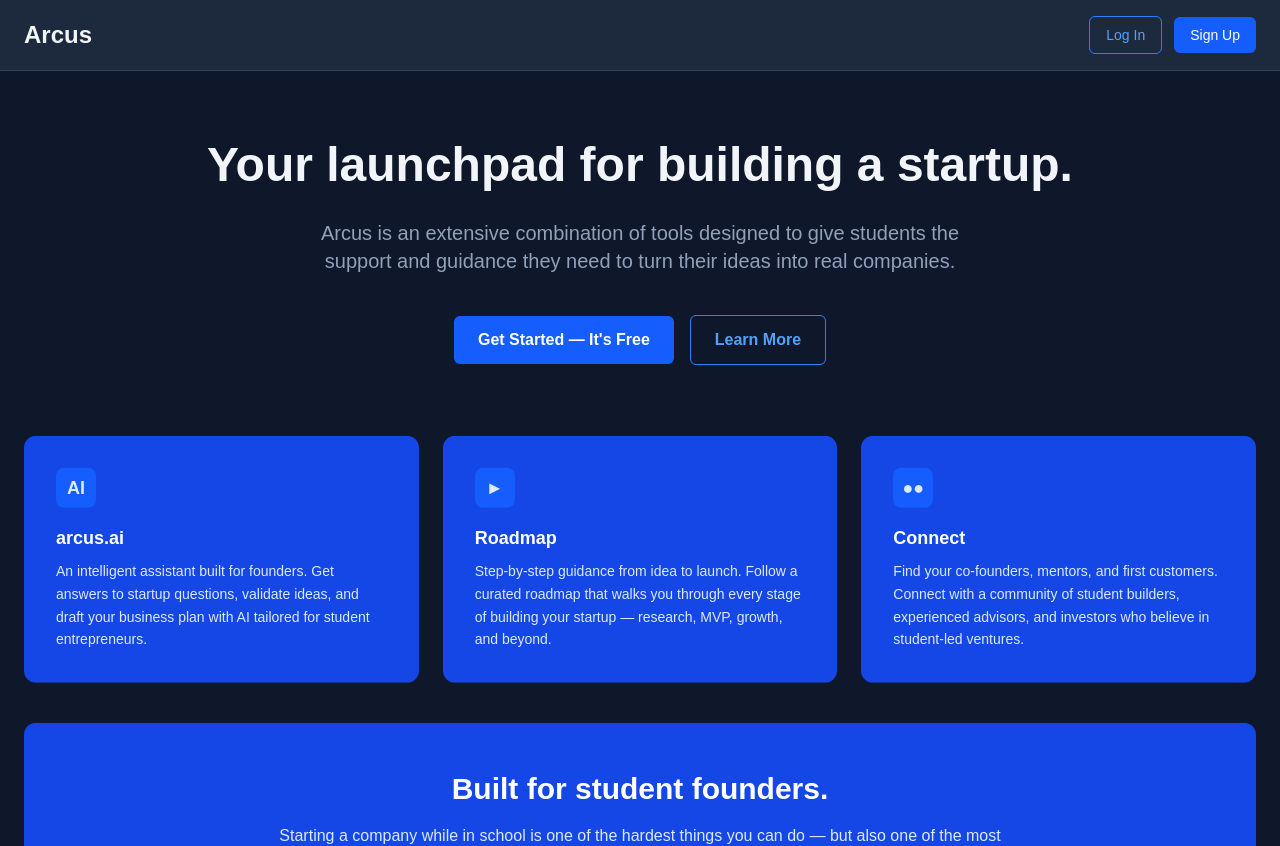
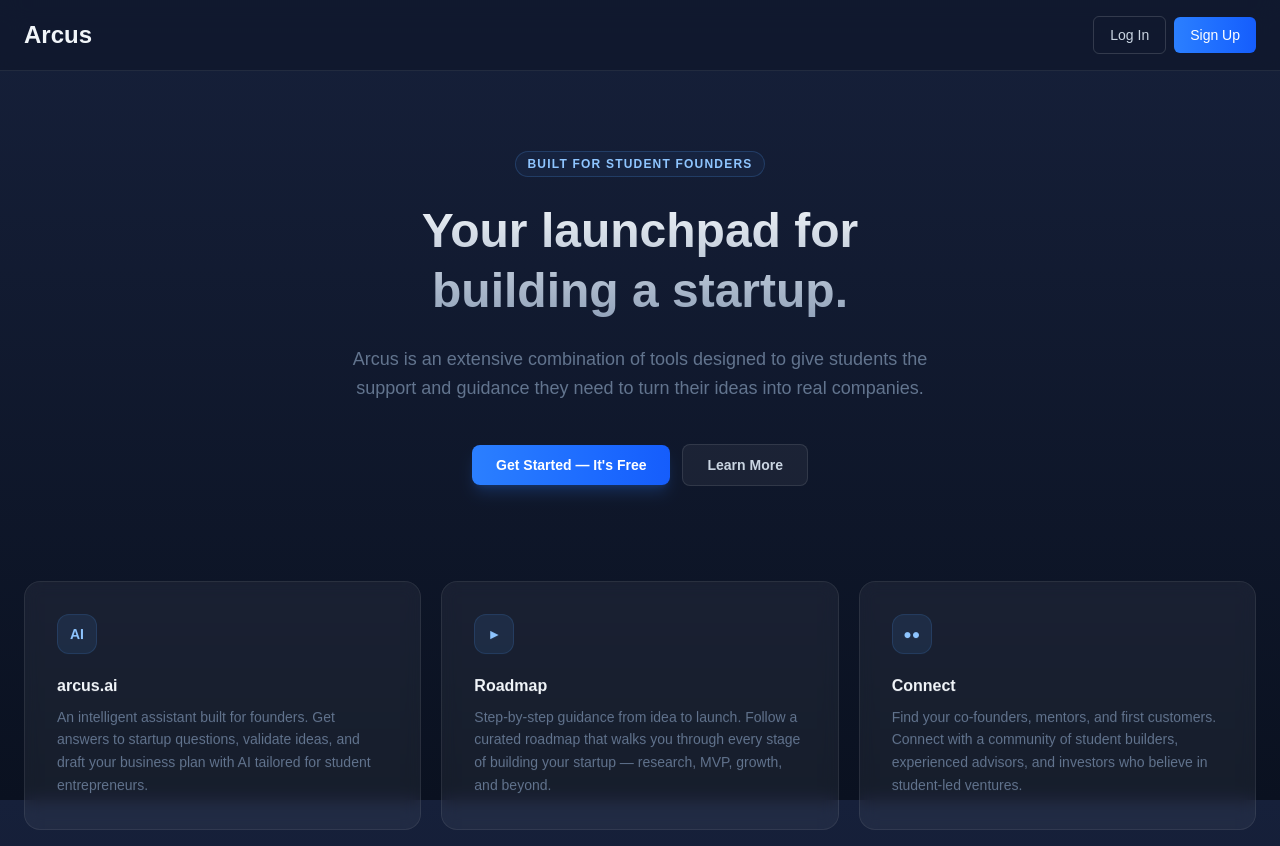
Before and after one commit to VepaulH/arcus, a Next.js app in the folder frontend/: page / in a window 1280 px wide. Shown: the top 846 px of the page. Built offline with nearby package versions, Linux system fonts and the light colour scheme.

Commit message:
refined frontend of homepage

```diff
--- a/frontend/app/components/Navbar.tsx
+++ b/frontend/app/components/Navbar.tsx
@@ -7,56 +7,43 @@ export default function Navbar() {
   const { isLoggedIn, username, logout } = useAuth()
 
   return (
-    <nav className="bg-slate-800 border-b border-slate-700 px-6 py-4">
+    <nav className="sticky top-0 z-50 bg-slate-900/75 backdrop-blur-md border-b border-white/8 px-6 py-4">
       <div className="max-w-7xl mx-auto flex items-center justify-between">
         <Link
           href="/"
-          className="text-2xl font-bold text-slate-100 hover:text-blue-400 transition-colors"
+          className="text-2xl font-bold text-slate-100 hover:text-blue-300 transition-colors"
         >
           Arcus
         </Link>
 
-        <div className="flex items-center gap-3">
+        <div className="flex items-center gap-2">
           {isLoggedIn ? (
             <>
-              <Link
-                href="/arcus-ai"
-                className="px-4 py-2 text-sm font-medium text-slate-300 hover:text-blue-400 transition-colors"
-              >
+              <Link href="/arcus-ai" className="px-4 py-2 text-sm font-medium text-slate-400 hover:text-slate-100 transition-colors rounded-md hover:bg-white/5">
                 arcus.ai
               </Link>
-              <Link
-                href="/roadmap"
-                className="px-4 py-2 text-sm font-medium text-slate-300 hover:text-blue-400 transition-colors"
-              >
+              <Link href="/roadmap" className="px-4 py-2 text-sm font-medium text-slate-400 hover:text-slate-100 transition-colors rounded-md hover:bg-white/5">
                 Roadmap
               </Link>
-              <Link
-                href="/connect"
-                className="px-4 py-2 text-sm font-medium text-slate-300 hover:text-blue-400 transition-colors"
-              >
+              <Link href="/connect" className="px-4 py-2 text-sm font-medium text-slate-400 hover:text-slate-100 transition-colors rounded-md hover:bg-white/5">
                 Connect
               </Link>
-              <Link
-                href="/dashboard"
-                className="px-4 py-2 text-sm font-medium text-slate-300 hover:text-blue-400 transition-colors"
-              >
+              <Link href="/dashboard" className="px-4 py-2 text-sm font-medium text-slate-400 hover:text-slate-100 transition-colors rounded-md hover:bg-white/5">
                 Dashboard
               </Link>
 
-              {/* Profile */}
+              <div className="w-px h-5 bg-white/10 mx-1" />
+
               <Link
                 href="/profile"
-                className="flex items-center gap-2 px-3 py-1.5 bg-blue-700 rounded-full hover:bg-blue-600 transition-colors"
+                className="flex items-center gap-2 px-3 py-1.5 rounded-full border border-white/10 bg-white/5 hover:bg-white/10 transition-colors"
               >
-                <div className="w-6 h-6 bg-blue-500 rounded-full flex items-center justify-center">
+                <div className="w-6 h-6 rounded-full bg-gradient-to-br from-blue-400 to-blue-600 flex items-center justify-center">
                   <span className="text-white text-xs font-bold">
                     {username.charAt(0).toUpperCase()}
                   </span>
                 </div>
-                <span className="text-sm text-slate-100 font-medium">
-                  {username}
-                </span>
+                <span className="text-sm text-slate-200 font-medium">{username}</span>
               </Link>
 
               <button
@@ -70,13 +57,13 @@ export default function Navbar() {
             <>
               <Link
                 href="/signup?mode=login"
-                className="px-4 py-2 text-sm font-medium text-blue-400 border border-blue-500 rounded-md hover:bg-blue-950 transition-colors"
+                className="px-4 py-2 text-sm font-medium text-slate-300 border border-white/15 rounded-md hover:bg-white/5 transition-colors"
               >
                 Log In
               </Link>
               <Link
                 href="/signup"
-                className="px-4 py-2 text-sm font-medium text-white bg-blue-600 rounded-md hover:bg-blue-500 transition-colors"
+                className="px-4 py-2 text-sm font-medium text-white rounded-md bg-gradient-to-r from-blue-500 to-blue-600 hover:from-blue-400 hover:to-blue-500 transition-all"
               >
                 Sign Up
               </Link>
--- a/frontend/app/globals.css
+++ b/frontend/app/globals.css
@@ -1,8 +1,8 @@
 @import "tailwindcss";
 
 :root {
-  --background: #0f172a;
-  --foreground: #f1f5f9;
+  --background: #0b1220;
+  --foreground: #e2e8f0;
 }
 
 @theme inline {
@@ -12,17 +12,23 @@
   --font-mono: var(--font-geist-mono);
 }
 
+html {
+  min-height: 100%;
+  background: linear-gradient(180deg, #16203a 0%, #0a1120 100%);
+  background-attachment: fixed;
+}
+
 body {
-  background: var(--background);
+  min-height: 100%;
   color: var(--foreground);
   font-family: Arial, Helvetica, sans-serif;
 }
 
 @keyframes float {
   0%, 100% { transform: translateY(0px); }
-  50%       { transform: translateY(-10px); }
+  50%       { transform: translateY(-8px); }
 }
 
 .animate-float {
-  animation: float 4s ease-in-out infinite;
+  animation: float 5s ease-in-out infinite;
 }
--- a/frontend/app/layout.tsx
+++ b/frontend/app/layout.tsx
@@ -29,7 +29,7 @@ export default function RootLayout({
       lang="en"
       className={`${geistSans.variable} ${geistMono.variable} h-full antialiased`}
     >
-      <body className="min-h-full flex flex-col bg-slate-900">
+      <body className="min-h-full flex flex-col">
         <AuthProvider>
           <Navbar />
           <main className="flex-1">{children}</main>
--- a/frontend/app/page.tsx
+++ b/frontend/app/page.tsx
@@ -2,27 +2,30 @@ import Link from "next/link";
 
 export default function Home() {
   return (
-    <div className="max-w-7xl mx-auto px-6 py-16">
+    <div className="max-w-7xl mx-auto px-6 py-20">
+
       {/* Hero */}
-      <section className="text-center mb-20">
-        <h1 className="text-5xl font-bold text-slate-100 mb-6 leading-tight">
-          Your launchpad for building a startup.
+      <section className="text-center mb-24">
+        <div className="inline-block px-3 py-1 mb-6 text-xs font-semibold tracking-widest text-blue-300 uppercase border border-blue-400/20 rounded-full bg-blue-400/5">
+          Built for student founders
+        </div>
+        <h1 className="text-5xl font-bold mb-6 leading-tight bg-gradient-to-b from-slate-100 to-slate-400 bg-clip-text text-transparent">
+          Your launchpad for<br />building a startup.
         </h1>
-        <p className="text-xl text-slate-400 max-w-2xl mx-auto mb-10">
+        <p className="text-lg text-slate-500 max-w-xl mx-auto mb-10 leading-relaxed">
           Arcus is an extensive combination of tools designed to give students
-          the support and guidance they need to turn their ideas into real
-          companies.
+          the support and guidance they need to turn their ideas into real companies.
         </p>
-        <div className="flex items-center justify-center gap-4">
+        <div className="flex items-center justify-center gap-3">
           <Link
             href="/signup"
-            className="px-6 py-3 text-base font-semibold text-white bg-blue-600 rounded-md hover:bg-blue-500 transition-colors"
+            className="px-6 py-2.5 text-sm font-semibold text-white rounded-lg bg-gradient-to-r from-blue-500 to-blue-600 hover:from-blue-400 hover:to-blue-500 transition-all shadow-lg shadow-blue-500/20"
           >
             Get Started — It&apos;s Free
           </Link>
           <Link
             href="/about"
-            className="px-6 py-3 text-base font-semibold text-blue-400 border border-blue-500 rounded-md hover:bg-blue-950 transition-colors"
+            className="px-6 py-2.5 text-sm font-semibold text-slate-300 rounded-lg border border-white/10 bg-white/5 hover:bg-white/10 transition-colors"
           >
             Learn More
           </Link>
@@ -30,57 +33,58 @@ export default function Home() {
       </section>
 
       {/* Feature cards */}
-      <section className="grid grid-cols-1 md:grid-cols-3 gap-6 mb-10">
-        <div className="animate-float bg-blue-700 rounded-xl p-8">
-          <div className="w-10 h-10 bg-blue-600 rounded-lg flex items-center justify-center mb-4">
-            <span className="text-blue-100 text-lg font-bold">AI</span>
+      <section className="grid grid-cols-1 md:grid-cols-3 gap-5 mb-5">
+        <div className="animate-float group rounded-2xl p-8 bg-white/5 border border-white/8 backdrop-blur-sm hover:bg-white/8 transition-colors">
+          <div className="w-10 h-10 rounded-xl bg-blue-400/10 border border-blue-400/15 flex items-center justify-center mb-5">
+            <span className="text-blue-300 text-sm font-bold">AI</span>
           </div>
-          <h3 className="text-lg font-semibold text-white mb-2">arcus.ai</h3>
-          <p className="text-blue-100 text-sm leading-relaxed">
-            An intelligent assistant built for founders. Get answers to
-            startup questions, validate ideas, and draft your business plan
-            with AI tailored for student entrepreneurs.
+          <h3 className="text-base font-semibold text-slate-100 mb-2">arcus.ai</h3>
+          <p className="text-slate-500 text-sm leading-relaxed">
+            An intelligent assistant built for founders. Get answers to startup
+            questions, validate ideas, and draft your business plan with AI
+            tailored for student entrepreneurs.
           </p>
         </div>
 
-        <div className="animate-float bg-blue-700 rounded-xl p-8">
-          <div className="w-10 h-10 bg-blue-600 rounded-lg flex items-center justify-center mb-4">
-            <span className="text-blue-100 text-lg font-bold">&#9658;</span>
+        <div className="animate-float group rounded-2xl p-8 bg-white/5 border border-white/8 backdrop-blur-sm hover:bg-white/8 transition-colors">
+          <div className="w-10 h-10 rounded-xl bg-blue-400/10 border border-blue-400/15 flex items-center justify-center mb-5">
+            <span className="text-blue-300 text-sm font-bold">&#9658;</span>
           </div>
-          <h3 className="text-lg font-semibold text-white mb-2">Roadmap</h3>
-          <p className="text-blue-100 text-sm leading-relaxed">
-            Step-by-step guidance from idea to launch. Follow a curated
-            roadmap that walks you through every stage of building your
-            startup — research, MVP, growth, and beyond.
+          <h3 className="text-base font-semibold text-slate-100 mb-2">Roadmap</h3>
+          <p className="text-slate-500 text-sm leading-relaxed">
+            Step-by-step guidance from idea to launch. Follow a curated roadmap
+            that walks you through every stage of building your startup —
+            research, MVP, growth, and beyond.
           </p>
         </div>
 
-        <div className="animate-float bg-blue-700 rounded-xl p-8">
-          <div className="w-10 h-10 bg-blue-600 rounded-lg flex items-center justify-center mb-4">
-            <span className="text-blue-100 text-lg font-bold">&#9679;&#9679;</span>
+        <div className="animate-float group rounded-2xl p-8 bg-white/5 border border-white/8 backdrop-blur-sm hover:bg-white/8 transition-colors">
+          <div className="w-10 h-10 rounded-xl bg-blue-400/10 border border-blue-400/15 flex items-center justify-center mb-5">
+            <span className="text-blue-300 text-sm font-bold">&#9679;&#9679;</span>
           </div>
-          <h3 className="text-lg font-semibold text-white mb-2">Connect</h3>
-          <p className="text-blue-100 text-sm leading-relaxed">
-            Find your co-founders, mentors, and first customers. Connect with
-            a community of student builders, experienced advisors, and
-            investors who believe in student-led ventures.
+          <h3 className="text-base font-semibold text-slate-100 mb-2">Connect</h3>
+          <p className="text-slate-500 text-sm leading-relaxed">
+            Find your co-founders, mentors, and first customers. Connect with a
+            community of student builders, experienced advisors, and investors
+            who believe in student-led ventures.
           </p>
         </div>
       </section>
 
       {/* About section */}
-      <div className="animate-float bg-blue-700 rounded-xl p-12 text-center">
-        <h2 className="text-3xl font-bold text-white mb-4">
+      <div className="animate-float rounded-2xl p-12 bg-gradient-to-br from-blue-500/8 to-blue-900/10 border border-blue-400/10 backdrop-blur-sm text-center">
+        <h2 className="text-2xl font-bold text-slate-100 mb-3">
           Built for student founders.
         </h2>
-        <p className="text-blue-100 max-w-3xl mx-auto text-base leading-relaxed">
-          Starting a company while in school is one of the hardest things you
-          can do — but also one of the most rewarding. Arcus brings together
-          everything you need: AI-powered guidance, structured roadmaps, and a
-          network of people who&apos;ve been in your shoes. Whether you&apos;re
-          just starting out or already have traction, Arcus grows with you.
+        <p className="text-slate-500 max-w-2xl mx-auto text-sm leading-relaxed">
+          Starting a company while in school is one of the hardest things you can
+          do — but also one of the most rewarding. Arcus brings together everything
+          you need: AI-powered guidance, structured roadmaps, and a network of
+          people who&apos;ve been in your shoes. Whether you&apos;re just starting
+          out or already have traction, Arcus grows with you.
         </p>
       </div>
+
     </div>
   );
 }
--- a/frontend/app/signup/AuthForm.tsx
+++ b/frontend/app/signup/AuthForm.tsx
@@ -11,8 +11,14 @@ export default function AuthForm({ initialMode }: { initialMode: 'login' | 'sign
   const [password, setPassword] = useState('')
   const [confirmPassword, setConfirmPassword] = useState('')
 
-  const { login } = useAuth()
+  const { isLoggedIn, login } = useAuth()
   const router = useRouter()
+
+  useEffect(() => {
+    if (isLoggedIn) {
+      router.replace('/')
+    }
+  }, [isLoggedIn, router])
 
   function handleSubmit(e: React.FormEvent) {
     e.preventDefault()
```
